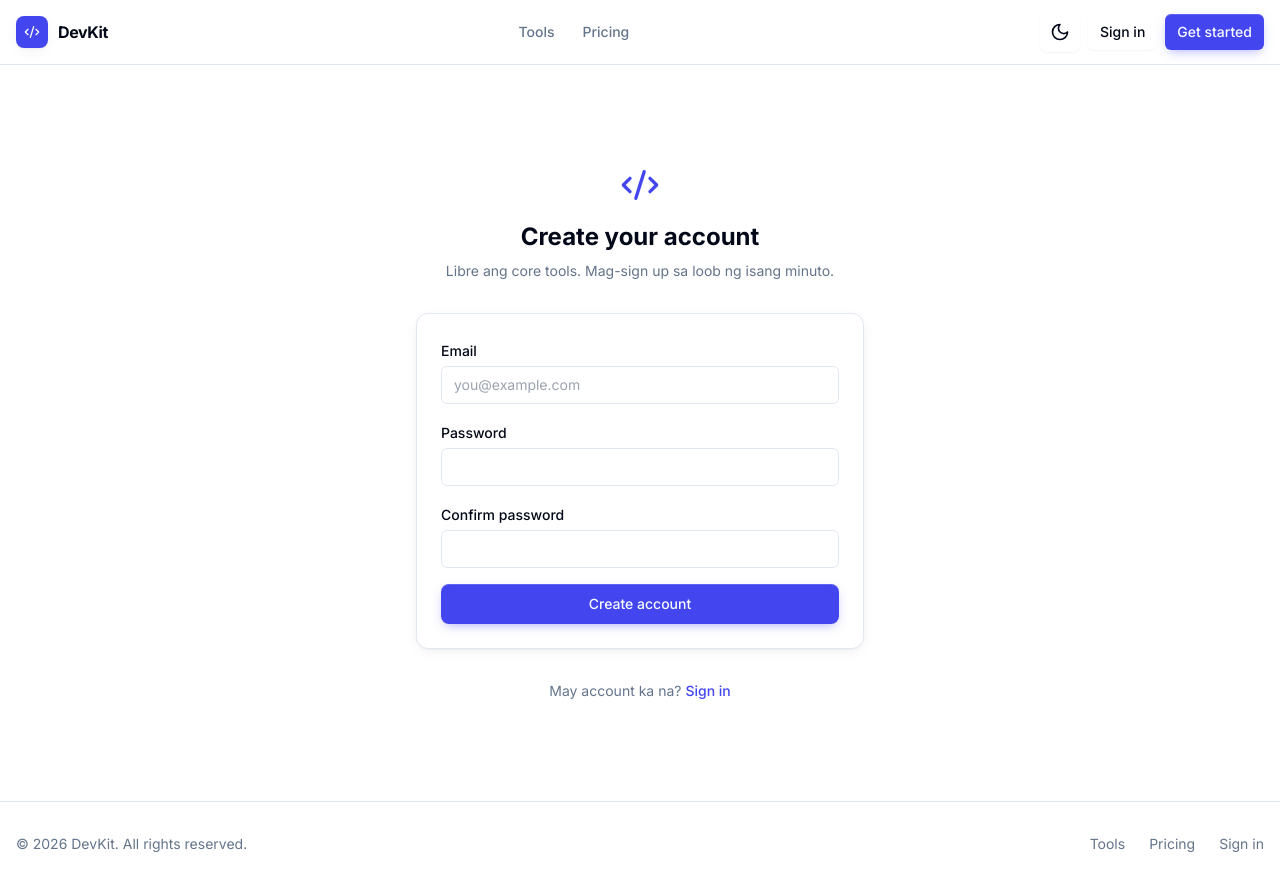
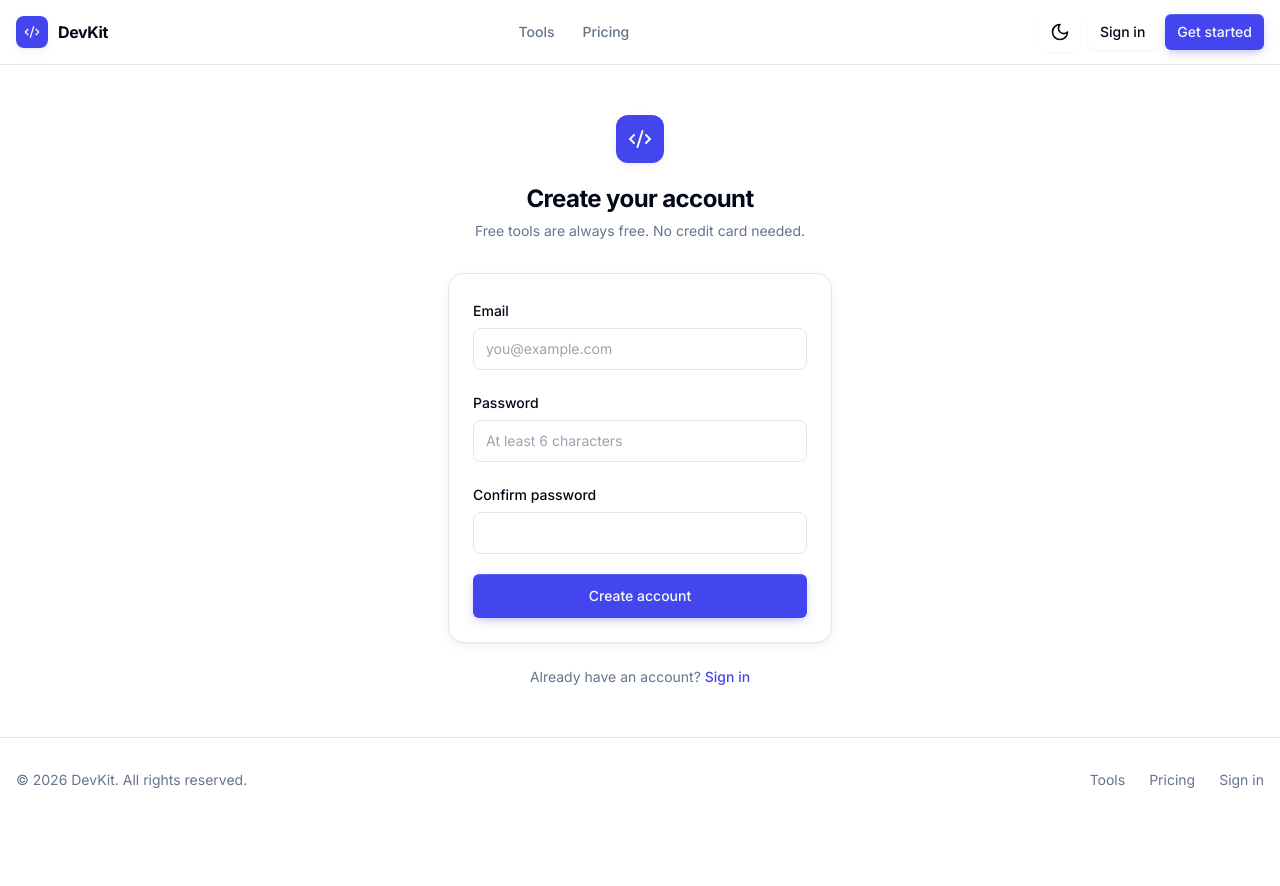
Before and after one commit to shanxwesley/Devkit, a React (Vite) app: page /signup in a window 1280 px wide. After the commit the page ends 822 px from the top, so only its background shows below. Built offline with nearby package versions, Linux system fonts and the light colour scheme; no server answers.

Commit message:
Update Signup.tsx

```diff
--- a/src/pages/Signup.tsx
+++ b/src/pages/Signup.tsx
@@ -1,10 +1,11 @@
 import { useState, type FormEvent } from 'react'
 import { Link, useNavigate } from 'react-router-dom'
-import { Code2 } from 'lucide-react'
+import { Code2, CheckCircle2 } from 'lucide-react'
 import { Button } from '@/components/ui/button'
 import { useAuth } from '@/lib/auth'
 
-const inputClass = 'mt-1 w-full rounded-md border border-input bg-background px-3 py-2 text-sm'
+const inputClass =
+  'mt-1.5 w-full rounded-lg border border-input bg-background px-3 py-2.5 text-sm outline-none transition focus:border-primary focus:ring-2 focus:ring-ring/30'
 
 export function Signup() {
   const { signUp } = useAuth()
@@ -23,11 +24,11 @@ export function Signup() {
     setInfo(null)
 
     if (password.length < 6) {
-      setError('Dapat at least 6 characters ang password.')
+      setError('Password must be at least 6 characters.')
       return
     }
     if (password !== confirm) {
-      setError('Hindi magkapareho ang password.')
+      setError('Passwords do not match.')
       return
     }
 
@@ -38,22 +39,24 @@ export function Signup() {
     if (result.error) {
       setError(result.error)
     } else if (result.needsConfirmation) {
-      setInfo('Tingnan ang email mo at i-click ang confirmation link bago mag-sign in.')
+      setInfo('Check your email and click the confirmation link before signing in.')
     } else {
       navigate('/dashboard', { replace: true })
     }
   }
 
   return (
-    <div className="min-h-[calc(100vh-4rem)] flex items-center justify-center px-4 py-12">
-      <div className="w-full max-w-md space-y-8">
-        <div className="text-center">
-          <Code2 className="mx-auto h-10 w-10 text-primary" />
-          <h1 className="mt-4 text-2xl font-bold">Create your account</h1>
-          <p className="mt-2 text-sm text-muted-foreground">Libre ang core tools. Mag-sign up sa loob ng isang minuto.</p>
+    <div className="flex min-h-[calc(100vh-8rem)] items-center justify-center px-4 py-12">
+      <div className="w-full max-w-sm">
+        <div className="mb-8 text-center">
+          <span className="mx-auto flex h-12 w-12 items-center justify-center rounded-xl bg-primary text-primary-foreground shadow-soft">
+            <Code2 className="h-6 w-6" />
+          </span>
+          <h1 className="mt-5 text-2xl font-bold tracking-tight">Create your account</h1>
+          <p className="mt-1.5 text-sm text-muted-foreground">Free tools are always free. No credit card needed.</p>
         </div>
 
-        <form onSubmit={handleSubmit} className="rounded-xl border bg-card p-6 space-y-4 shadow-soft">
+        <form onSubmit={handleSubmit} className="space-y-5 rounded-2xl border bg-card p-6 shadow-soft">
           <div>
             <label htmlFor="email" className="text-sm font-medium">Email</label>
             <input
@@ -67,6 +70,7 @@ export function Signup() {
               placeholder="you@example.com"
             />
           </div>
+
           <div>
             <label htmlFor="password" className="text-sm font-medium">Password</label>
             <input
@@ -77,8 +81,10 @@ export function Signup() {
               value={password}
               onChange={(e) => setPassword(e.target.value)}
               className={inputClass}
+              placeholder="At least 6 characters"
             />
           </div>
+
           <div>
             <label htmlFor="confirm" className="text-sm font-medium">Confirm password</label>
             <input
@@ -92,16 +98,25 @@ export function Signup() {
             />
           </div>
 
-          {error && <p role="alert" className="text-sm text-destructive">{error}</p>}
-          {info && <p className="text-sm text-primary">{info}</p>}
+          {error && (
+            <p role="alert" className="rounded-lg bg-destructive/10 px-3 py-2 text-sm text-destructive">
+              {error}
+            </p>
+          )}
+          {info && (
+            <p className="flex items-start gap-2 rounded-lg bg-primary/10 px-3 py-2 text-sm text-primary">
+              <CheckCircle2 className="mt-0.5 h-4 w-4 shrink-0" />
+              {info}
+            </p>
+          )}
 
-          <Button type="submit" className="w-full" disabled={submitting}>
+          <Button type="submit" className="w-full" size="lg" disabled={submitting}>
             {submitting ? 'Creating account…' : 'Create account'}
           </Button>
         </form>
 
-        <p className="text-center text-sm text-muted-foreground">
-          May account ka na?{' '}
+        <p className="mt-6 text-center text-sm text-muted-foreground">
+          Already have an account?{' '}
           <Link to="/login" className="font-medium text-primary hover:underline">
             Sign in
           </Link>
```
